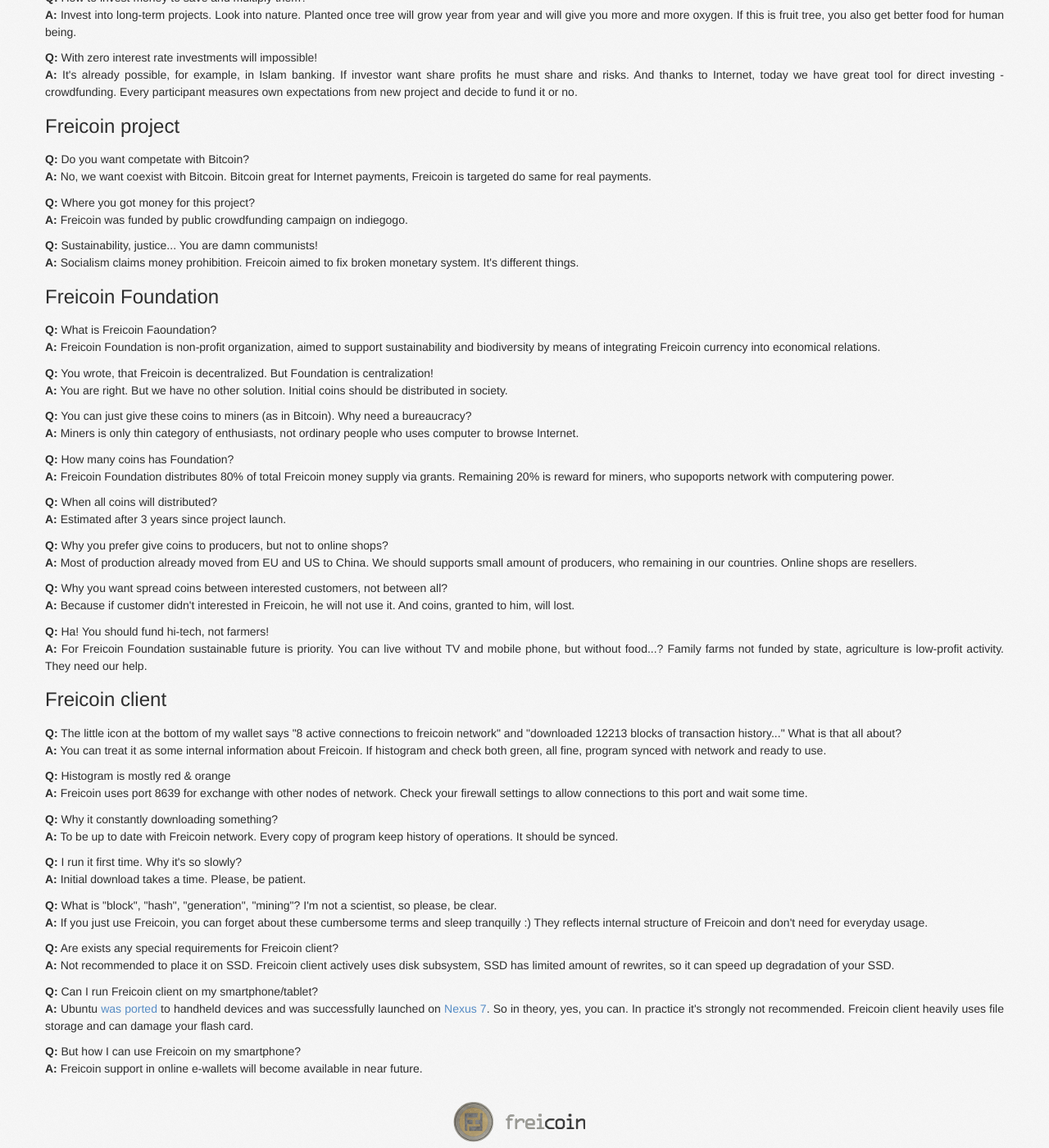
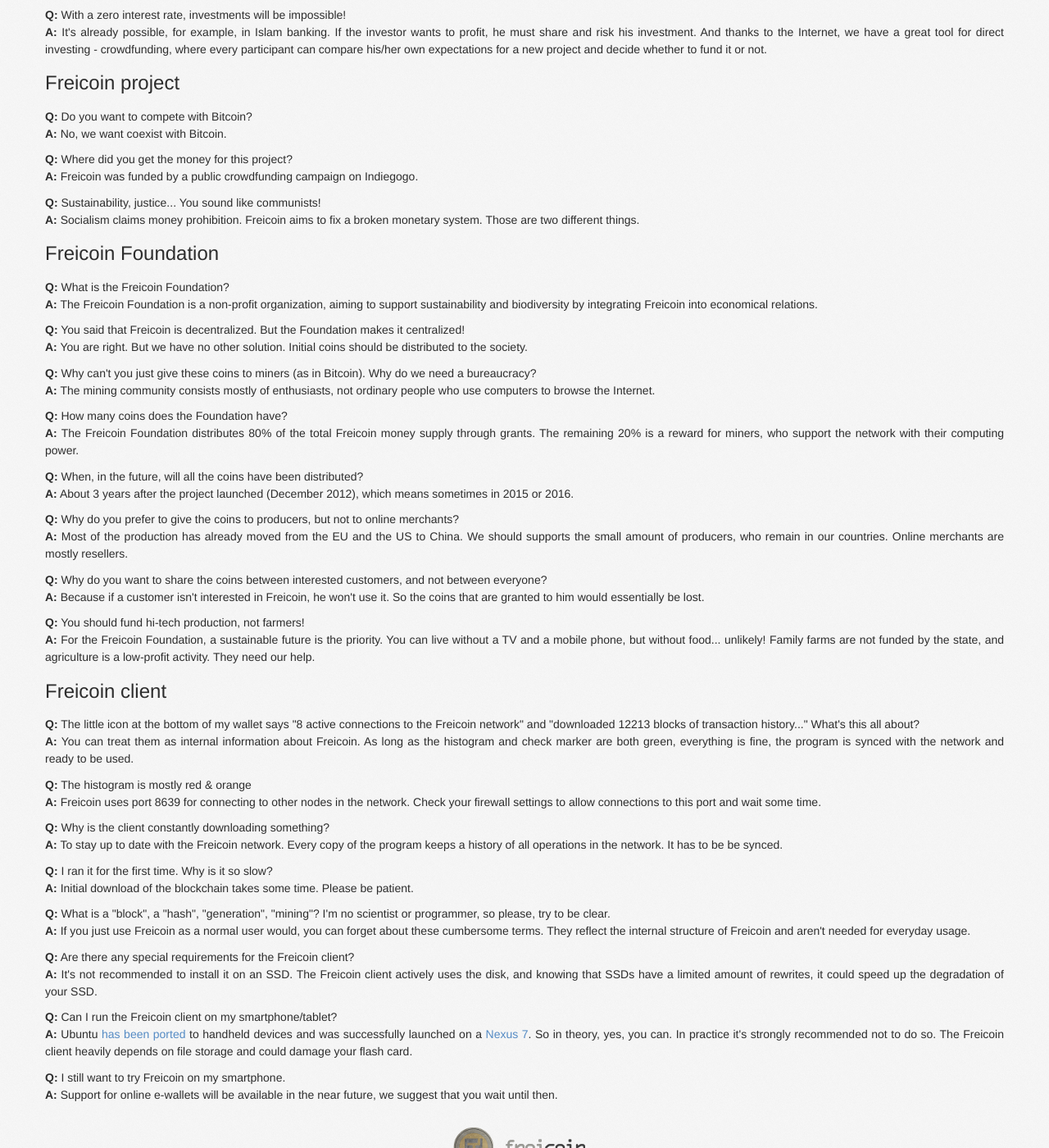
Before and after one commit to freicoin/freico.in, a Jekyll site: the page built from faq/index.md, in a window 1280 px wide and 1400 px high, scrolled down 1018 px. Shown: the whole window at 82% size. Built offline with Jekyll 4.4.1, drawn with Linux system fonts in a browser that asks for light colours; nearby versions of some CDN libraries; some web fonts are replaced; comment, search, counter and statistics services are not loaded; some of the changed text lies outside the part shown.

Commit message:
Grammar corrections

```diff
--- a/faq/index.md
+++ b/faq/index.md
@@ -23,89 +23,86 @@
 
 <h3>Freicoin currency</h3>
 
-<p><strong>Q:</strong> Aha! And author of program playing role of Main Banker.<br/>
-<strong>A:</strong> Is distributed network. After launch this is self-controlled process. Quantity of freicoins is determined by entire network. Nobody can't produce "additional" money. Yes, it's almost Skynet :)</p>
+<p><strong>Q:</strong> Alright! So the creator of this program plays the role of the Main Banker.<br/>
+<strong>A:</strong> Freicoin is a distributed network. Since launch, it has been a self-controlled process. The quantity of freicoins produced is determined by the entire network. Nobody can produce "additional" money. Yes, it's almost like Skynet :)</p>
 
-<p><strong>Q:</strong> Freicoin rely on computers and Internet. It can be turn off.<br/>
-<strong>A:</strong> Yes. But most of modern society tied on electronics. End of Internet will stop current civilization.</p>
+<p><strong>Q:</strong> Freicoin relies on computers and the Internet, which means it can be turned off, doesn't it?<br/>
+<strong>A:</strong> Yes, this is true. Most of the modern society depends on electronics, though. This means, if the Internet was shut down, it would severely disrupt our whole civilization, not only Freicoin.</p>
 
-<p><strong>Q:</strong> I was listen about something like this. It already exists. And called Bitcoin.<br/>
-<strong>A:</strong> Bitcoin - is cake. Freicoin adds small cherry on top of one, namely demurrage fee.</p>
+<p><strong>Q:</strong> I've heard about something like this before. It already exists, and is called Bitcoin.<br/>
+<strong>A:</strong> Imagine Bitcoin being a cake. Freicoin adds a small cherry on top of the cake, namely the demurrage fee.</p>
 
-<p><strong>Q:</strong> How I can imagine demurrage fee?<br/>
-<strong>A:</strong> Money degrade over time. It's usual for traditional "paper money". They slowly wear out. You can think about freicoin as about cash.</p>
+<p><strong>Q:</strong> How can I get to understand the demurrage fee better?<br/>
+<strong>A:</strong> Money degrades over time, and it's common for traditional "paper money". They slowly wear out. In that sense, you can think about Freicoin as cash.</p>
 
-<p><strong>Q:</strong> Why freicoin using demurrage? I bother about melting coins.<br/>
-<strong>A:</strong> Bother? Is good. If money are stable, people prefer save them and don't spend. This decreasing money quantity in economics lead to violation of main purpose of money - medium of exchange. With demurrage you should think about money as they are, not as about treasure.</p>
+<p><strong>Q:</strong> Why does Freicoin use demurrage? I'm worried that my coins will just fade away.<br/>
+<strong>A:</strong> Worried? It's a good thing. If the amount of money was stable, people would prefer saving it as opposed to spending it. This would decrease the quantity of money circulated, which in turn would act against the main purpose of money - a medium of exchange. With demurrage in place, you should think about money as it's meant to be, not as a storage medium of wealth.</p>
 
-<p><strong>Q:</strong> How big this demurrage fee?<br/>
-<strong>A:</strong> Estimated 5% annually. It depends on operations in network.</p>
+<p><strong>Q:</strong> How big is this demurrage fee?<br/>
+<strong>A:</strong> Estimated 5% annually. Ultimately it depends on the speed of certain operations in the network.</p>
 
-<p><strong>Q:</strong> How to invest money to save and multiply them?<br/>
-<strong>A:</strong> Invest into long-term projects. Look into nature. Planted once tree will grow year from year and will give you more and more oxygen. If this is fruit tree, you also get better food for human being.</p>
-
-<p><strong>Q:</strong> With zero interest rate investments will impossible!<br/>
-<strong>A:</strong> It's already possible, for example, in Islam banking. If investor want share profits he must share and risks. And thanks to Internet, today we have great tool for direct investing - crowdfunding. Every participant measures own expectations from new project and decide to fund it or no.</p>
+<p><strong>Q:</strong> With a zero interest rate, investments will be impossible!<br/>
+<strong>A:</strong> It's already possible, for example, in Islam banking. If the investor wants to profit, he must share and risk his investment. And thanks to the Internet, we have a great tool for direct investing - crowdfunding, where every participant can compare his/her own expectations for a new project and decide whether to fund it or not.</p>
 
 <h3>Freicoin project</h3>
 
-<p><strong>Q:</strong> Do you want competate with Bitcoin?<br/>
-<strong>A:</strong> No, we want coexist with Bitcoin. Bitcoin great for Internet payments, Freicoin is targeted do same for real payments.</p>
+<p><strong>Q:</strong> Do you want to compete with Bitcoin?<br/>
+<strong>A:</strong> No, we want coexist with Bitcoin.</p>
 
-<p><strong>Q:</strong> Where you got money for this project?<br/>
-<strong>A:</strong> Freicoin was funded by public crowdfunding campaign on indiegogo.</p>
+<p><strong>Q:</strong> Where did you get the money for this project?<br/>
+<strong>A:</strong> Freicoin was funded by a public crowdfunding campaign on Indiegogo.</p>
 
-<p><strong>Q:</strong> Sustainability, justice... You are damn communists!<br/>
-<strong>A:</strong> Socialism claims money prohibition. Freicoin aimed to fix broken monetary system. It's different things.</p>
+<p><strong>Q:</strong> Sustainability, justice... You sound like communists!<br/>
+<strong>A:</strong> Socialism claims money prohibition. Freicoin aims to fix a broken monetary system. Those are two different things.</p>
 
 <h3>Freicoin Foundation</h3>
 
-<p><strong>Q:</strong> What is Freicoin Faoundation?<br/>
-<strong>A:</strong> Freicoin Foundation is non-profit organization, aimed to support sustainability and biodiversity by means of integrating Freicoin currency into economical relations.</p>
+<p><strong>Q:</strong> What is the Freicoin Foundation?<br/>
+<strong>A:</strong> The Freicoin Foundation is a non-profit organization, aiming to support sustainability and biodiversity by integrating Freicoin into economical relations.</p>
 
-<p><strong>Q:</strong> You wrote, that Freicoin is decentralized. But Foundation is centralization!<br/>
-<strong>A:</strong> You are right. But we have no other solution. Initial coins should be distributed in society.</p>
+<p><strong>Q:</strong> You said that Freicoin is decentralized. But the Foundation makes it centralized!<br/>
+<strong>A:</strong> You are right. But we have no other solution. Initial coins should be distributed to the society.</p>
 
-<p><strong>Q:</strong> You can just give these coins to miners (as in Bitcoin). Why need a bureaucracy?<br/>
-<strong>A:</strong> Miners is only thin category of enthusiasts, not ordinary people who uses computer to browse Internet.</p>
+<p><strong>Q:</strong> Why can't you just give these coins to miners (as in Bitcoin). Why do we need a bureaucracy?<br/>
+<strong>A:</strong> The mining community consists mostly of enthusiasts, not ordinary people who use computers to browse the Internet.</p>
 
-<p><strong>Q:</strong> How many coins has Foundation?<br/>
-<strong>A:</strong> Freicoin Foundation distributes 80% of total Freicoin money supply via grants. Remaining 20% is reward for miners, who supoports network with computering power.</p>
+<p><strong>Q:</strong> How many coins does the Foundation have?<br/>
+<strong>A:</strong> The Freicoin Foundation distributes 80% of the total Freicoin money supply through grants. The remaining 20% is a reward for miners, who support the network with their computing power.</p>
 
-<p><strong>Q:</strong> When all coins will distributed?<br/>
-<strong>A:</strong> Estimated after 3 years since project launch.</p>
+<p><strong>Q:</strong> When, in the future, will all the coins have been distributed?<br/>
+<strong>A:</strong> About 3 years after the project launched (December 2012), which means sometimes in 2015 or 2016.</p>
 
-<p><strong>Q:</strong> Why you prefer give coins to producers, but not to online shops?<br/>
-<strong>A:</strong> Most of production already moved from EU and US to China. We should supports small amount of producers, who remaining in our countries. Online shops are resellers.</p>
+<p><strong>Q:</strong> Why do you prefer to give the coins to producers, but not to online merchants?<br/>
+<strong>A:</strong> Most of the production has already moved from the EU and the US to China. We should supports the small amount of producers, who remain in our countries. Online merchants are mostly resellers.</p>
 
-<p><strong>Q:</strong> Why you want spread coins between interested customers, not between all?<br/>
-<strong>A:</strong> Because if customer didn't interested in Freicoin, he will not use it. And coins, granted to him, will lost.</p>
+<p><strong>Q:</strong> Why do you want to share the coins between interested customers, and not between everyone?<br/>
+<strong>A:</strong> Because if a customer isn't interested in Freicoin, he won't use it. So the coins that are granted to him would essentially be lost.</p>
 
-<p><strong>Q:</strong> Ha! You should fund hi-tech, not farmers!<br/>
-<strong>A:</strong> For Freicoin Foundation sustainable future is priority. You can live without TV and mobile phone, but without food...? Family farms not funded by state, agriculture is low-profit activity. They need our help.</p>
+<p><strong>Q:</strong> You should fund hi-tech production, not farmers!<br/>
+<strong>A:</strong> For the Freicoin Foundation, a sustainable future is the priority. You can live without a TV and a mobile phone, but without food... unlikely! Family farms are not funded by the state, and agriculture is a low-profit activity. They need our help.</p>
 
 <h3>Freicoin client</h3>
 
-<p><strong>Q:</strong> The little icon at the bottom of my wallet says "8 active connections to freicoin network" and "downloaded 12213 blocks of transaction history..." What is that all about?<br/>
-<strong>A:</strong> You can treat it as some internal information about Freicoin. If histogram and check both green, all fine, program synced with network and ready to use.</p>
+<p><strong>Q:</strong> The little icon at the bottom of my wallet says "8 active connections to the Freicoin network" and "downloaded 12213 blocks of transaction history..." What's this all about?<br/>
+<strong>A:</strong> You can treat them as internal information about Freicoin. As long as the histogram and check marker are both green, everything is fine, the program is synced with the network and ready to be used.</p>
 
-<p><strong>Q:</strong> Histogram is mostly red &amp; orange<br/>
-<strong>A:</strong> Freicoin uses port 8639 for exchange with other nodes of network. Check your firewall settings to allow connections to this port and wait some time.</p>
+<p><strong>Q:</strong> The histogram is mostly red &amp; orange<br/>
+<strong>A:</strong> Freicoin uses port 8639 for connecting to other nodes in the network. Check your firewall settings to allow connections to this port and wait some time.</p>
 
-<p><strong>Q:</strong> Why it constantly downloading something?<br/>
-<strong>A:</strong> To be up to date with Freicoin network. Every copy of program keep history of operations. It should be synced.</p>
+<p><strong>Q:</strong> Why is the client constantly downloading something?<br/>
+<strong>A:</strong> To stay up to date with the Freicoin network. Every copy of the program keeps a history of all operations in the network. It has to be be synced.</p>
 
-<p><strong>Q:</strong> I run it first time. Why it's so slowly?<br/>
-<strong>A:</strong> Initial download takes a time. Please, be patient.</p>
+<p><strong>Q:</strong> I ran it for the first time. Why is it so slow?<br/>
+<strong>A:</strong> Initial download of the blockchain takes some time. Please be patient.</p>
 
-<p><strong>Q:</strong> What is "block", "hash", "generation", "mining"? I'm not a scientist, so please, be clear.<br/>
-<strong>A:</strong> If you just use Freicoin, you can forget about these cumbersome terms and sleep tranquilly :) They reflects internal structure of Freicoin and don't need for everyday usage.</p>
+<p><strong>Q:</strong> What is a "block", a "hash", "generation", "mining"? I'm no scientist or programmer, so please, try to be clear.<br/>
+<strong>A:</strong> If you just use Freicoin as a normal user would, you can forget about these cumbersome terms. They reflect the internal structure of Freicoin and aren't needed for everyday usage.</p>
 
-<p><strong>Q:</strong> Are exists any special requirements for Freicoin client?<br/>
-<strong>A:</strong> Not recommended to place it on SSD. Freicoin client actively uses disk subsystem, SSD has limited amount of rewrites, so it can speed up degradation of your SSD.</p>
+<p><strong>Q:</strong> Are there any special requirements for the Freicoin client?<br/>
+<strong>A:</strong> It's not recommended to install it on an SSD. The Freicoin client actively uses the disk, and knowing that SSDs have a limited amount of rewrites, it could speed up the degradation of your SSD.</p>
 
-<p><strong>Q:</strong> Can I run Freicoin client on my smartphone/tablet?<br/>
-<strong>A:</strong> Ubuntu <a href="http://www.ubuntu.com/devices/phone">was ported</a> to handheld devices and was successfully launched on <a href="http://wiki.ubuntu.com/Nexus7">Nexus 7</a>. So in theory, yes, you can. In practice it's strongly not recommended. Freicoin client heavily uses file storage and can damage your flash card.</p>
+<p><strong>Q:</strong> Can I run the Freicoin client on my smartphone/tablet?<br/>
+<strong>A:</strong> Ubuntu <a href="http://www.ubuntu.com/devices/phone">has been ported</a> to handheld devices and was successfully launched on a <a href="http://wiki.ubuntu.com/Nexus7">Nexus 7</a>. So in theory, yes, you can. In practice it's strongly recommended not to do so. The Freicoin client heavily depends on file storage and could damage your flash card.</p>
 
-<p><strong>Q:</strong> But how I can use Freicoin on my smartphone?<br/>
-<strong>A:</strong> Freicoin support in online e-wallets will become available in near future.</p>
+<p><strong>Q:</strong> I still want to try Freicoin on my smartphone.<br/>
+<strong>A:</strong> Support for online e-wallets will be available in the near future, we suggest that you wait until then.</p>
```
